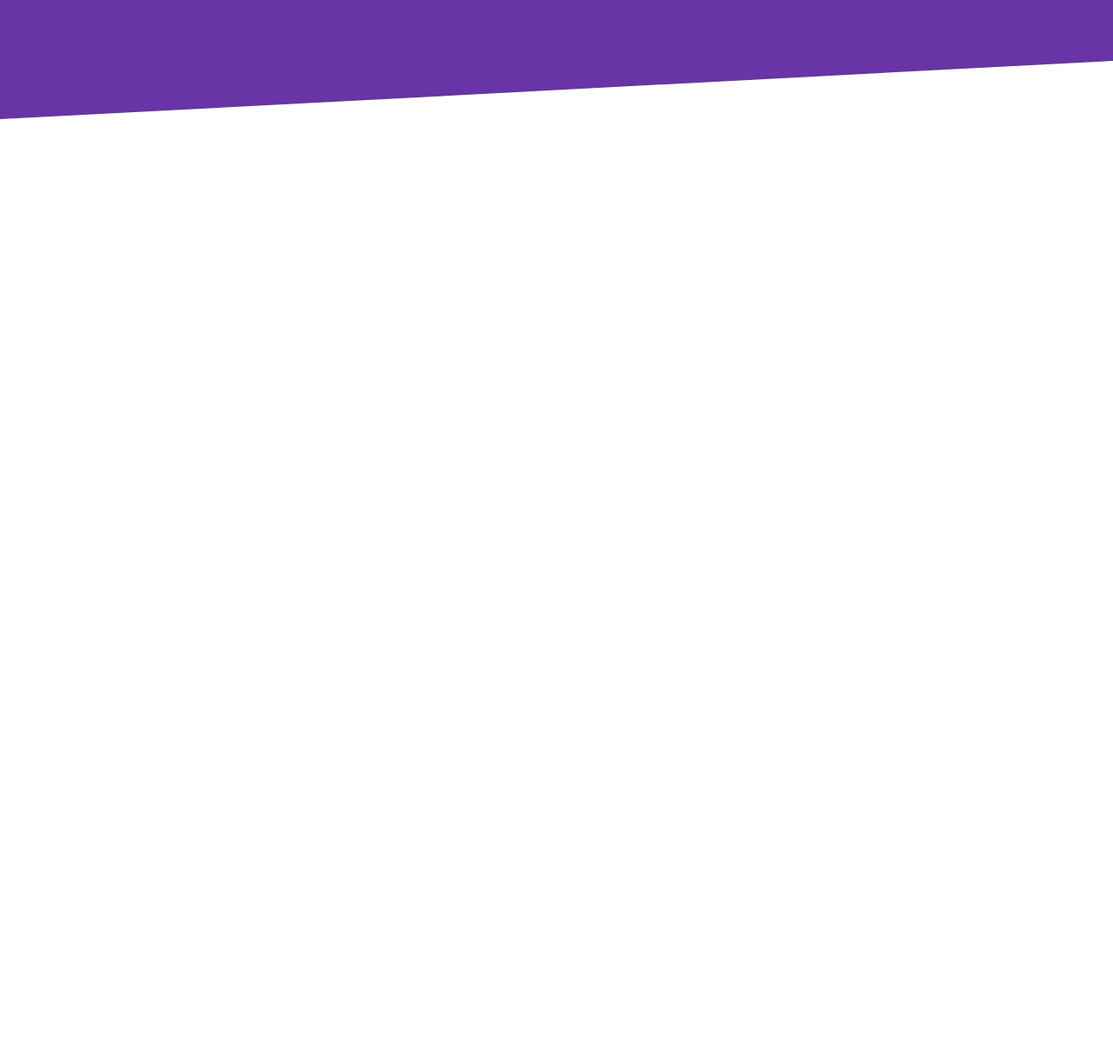
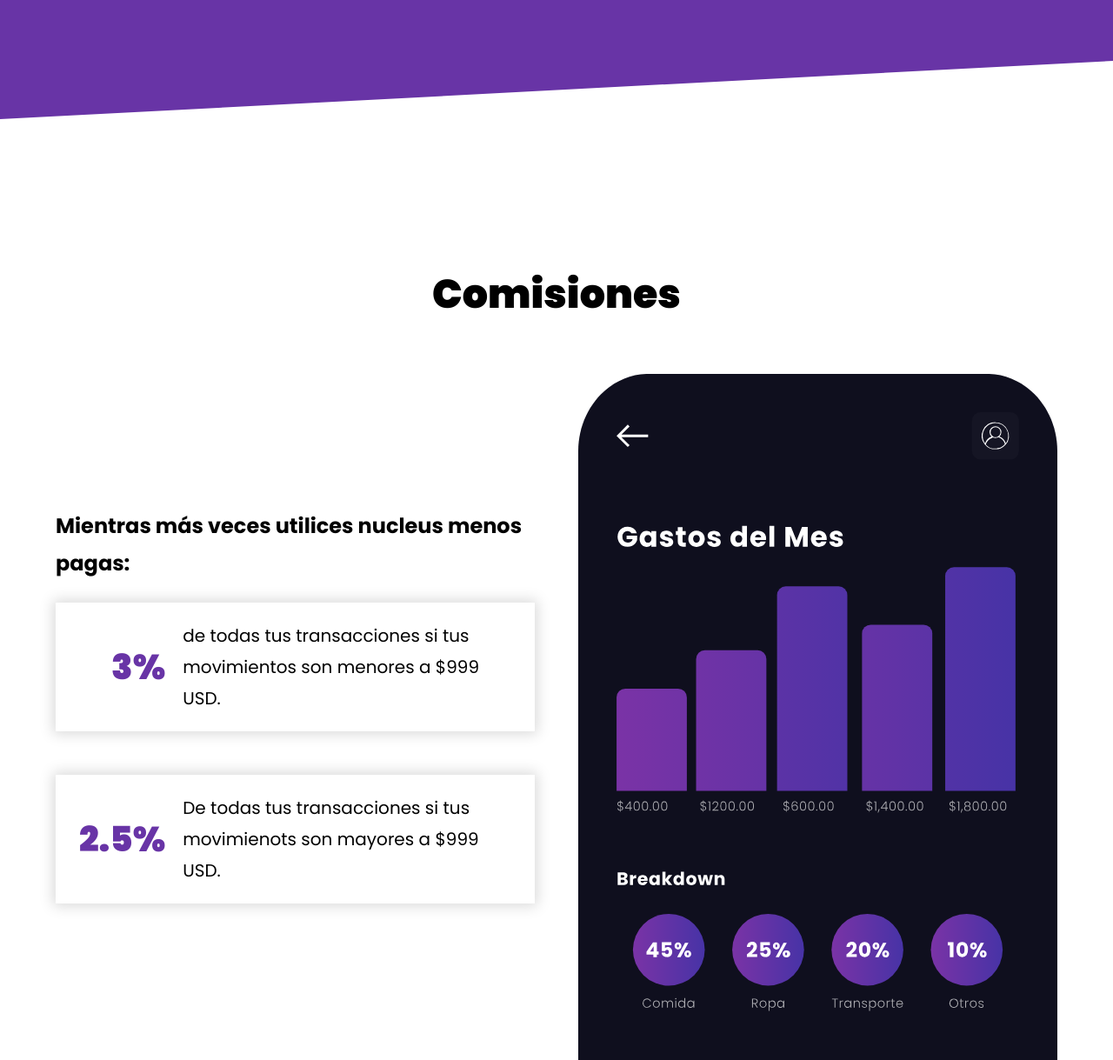
Before and after one commit to Camoralesh27/P4-CSS-Nucleus, a plain HTML site: page index.html in a window 1280 px wide. Shown: the part 2855-4074 px from the top of the page at 87% size. Before the commit the page ends 3152 px from the top, so only its background shows below. Drawn offline with Linux system fonts and the light colour scheme.

Commit message:
terminando seccion de comisiones

```diff
--- a/css/styles.css
+++ b/css/styles.css
@@ -181,9 +181,7 @@
     }
 }
 
-.listado {
-
-}
+/* LISTADO (REUTILIZABLE) */
 
 .listado__elemento {
     background-color: var(--blanco);
@@ -197,10 +195,35 @@
     transform: scale(1.1);
 }
 
+@media (min-width: 768px) {
+    .listado__elemento--2col{
+        display: flex;
+        justify-content: space-between;
+        align-items: center;
+        gap: 2rem;
+    }
+}
+
 .listado__heading {
     font-size: 3rem;
     color: var(--primario);
     margin: 0;
+}
+
+.listado__numero {
+    font-size: 6rem;
+    margin: 0;
+    font-weight: 900;
+    color: var(--primario);
+    text-align: center;
+}
+
+@media (min-width: 768px) {
+    .listado__numero {
+        flex-basis: 20rem;
+        text-align: right;
+        font-size: 4rem;
+    }
 }
 
 .listado__texto {
@@ -217,7 +240,6 @@
     overflow: hidden;
 }
 
-/* !agregado */
 .seguridad::before,
 .seguridad::after {
     background-color: var(--blanco);
@@ -226,7 +248,6 @@
     width: 120%;
     position: absolute;
 }
-/* ! fin agregado */
 
 .seguridad::before {
     top: -10rem;
@@ -254,3 +275,31 @@
         align-items: center;
     }
 }
+
+/* COMISIONES */
+@media (min-width: 768px) {
+    .comisiones__grid {
+        display: grid;
+        grid-template-columns: repeat(2, 1fr);
+        column-gap: 5rem;
+        align-items: flex-end;
+    }
+}
+
+@media (min-width: 998px) {
+    .comisiones__grid {
+        align-items: center;
+    }
+}
+
+.comisiones__texto {
+    text-align: center;
+    font-size: 2.4rem;
+    font-weight: 700;
+}
+
+@media (min-width: 768px) {
+    .comisiones__texto {
+        text-align: left;
+    }
+}
--- a/index.html
+++ b/index.html
@@ -100,5 +100,35 @@
         </div>
     </section>
 
+    <section class="comisiones">
+        <div class="comisiones__contenedor">
+            <h2 class="comisiones__heading">
+                Comisiones
+            </h2>
+
+            <div class="comisiones__grid">
+                <div class="comisiones__contenido">
+                    <p class="comisiones__texto">Mientras más veces utilices nucleus menos pagas:</p>
+
+                    <div class="listado">
+                        <div class="listado__elemento listado__elemento--2col">
+                            <p class="listado__numero">3%</p>
+                            <p class="listado__texto">de todas tus transacciones si tus movimientos son menores a $999 USD.</p>
+                        </div>
+
+                        <div class="listado__elemento listado__elemento--2col">
+                            <p class="listado__numero">2.5%</p>
+                            <p class="listado__texto">De todas tus transacciones si tus movimienots son mayores a $999 USD.</p>
+                        </div>
+                    </div>
+                </div> <!-- .comisiones__contenido -->
+
+                <div class="comisiones__imagen">
+                    <img src="./img/app_3.svg" alt="imagen app">
+                </div>
+            </div>
+        </div>
+    </section>
+
 </body>
 </html>
```
